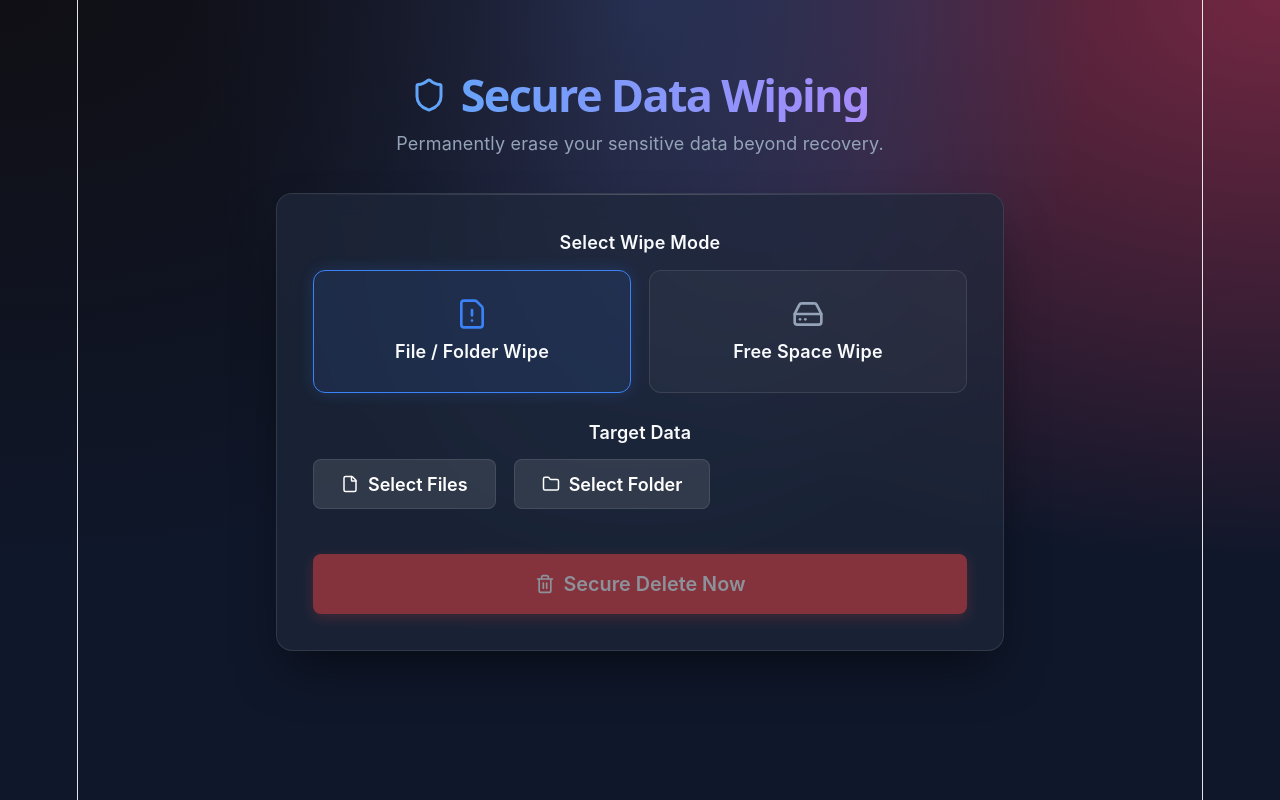
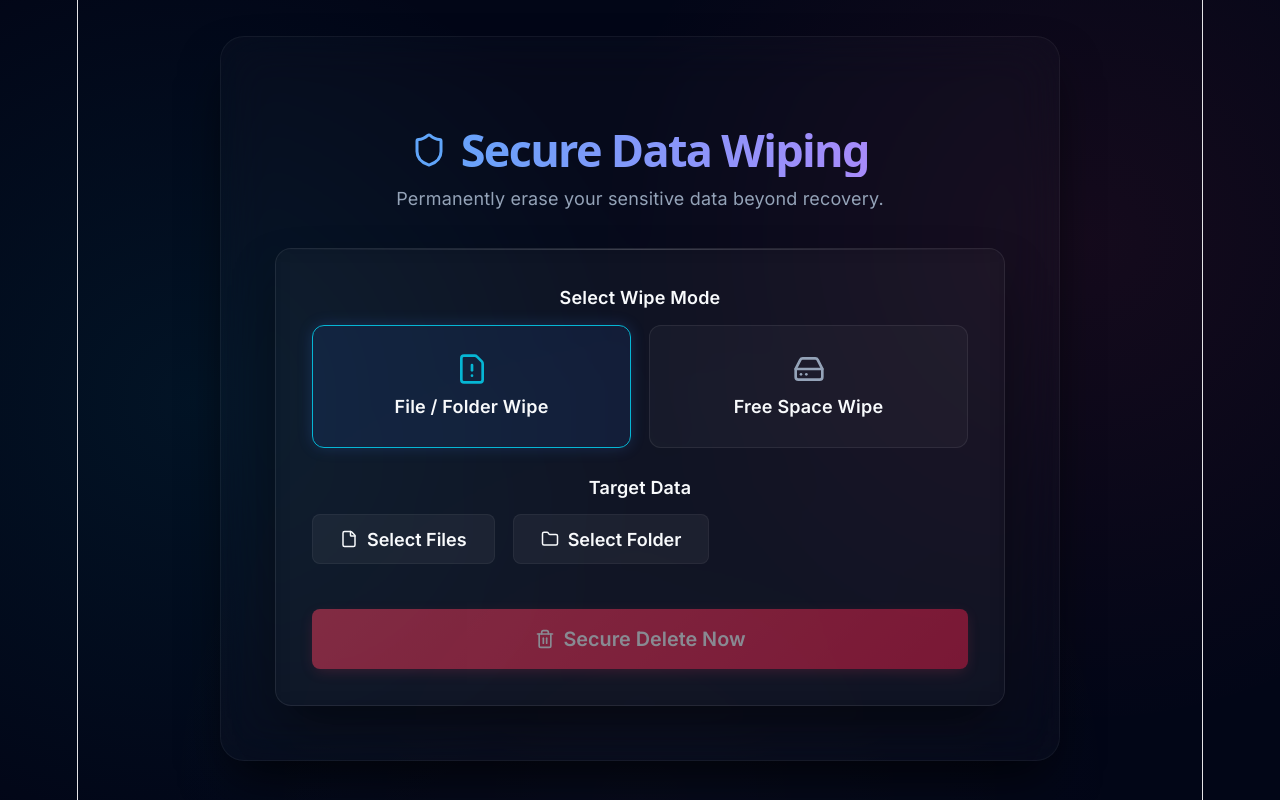
Before and after one commit to aryan45s/secure-data-wiping, a React (Vite) app: page / in a window 1280 px wide. Built offline with nearby package versions, Linux system fonts and the light colour scheme.

Commit message:
Apply premium Midnight Glass UI aesthetics

```diff
--- a/index.html
+++ b/index.html
@@ -5,7 +5,10 @@
   <meta charset="UTF-8" />
   <link rel="icon" type="image/svg+xml" href="/favicon.svg" />
   <meta name="viewport" content="width=device-width, initial-scale=1.0" />
-  <title>secure-data-wiping</title>
+  <title>Secure Data Wiping</title>
+  <link rel="preconnect" href="https://fonts.googleapis.com">
+  <link rel="preconnect" href="https://fonts.gstatic.com" crossorigin>
+  <link href="https://fonts.googleapis.com/css2?family=Inter:wght@300;400;500;600;700&display=swap" rel="stylesheet">
 </head>
 
 <body>
--- a/src/App.css
+++ b/src/App.css
@@ -1,14 +1,16 @@
 :root {
-  --bg-color: #0f172a;
-  --panel-bg: rgba(30, 41, 59, 0.7);
+  --bg-color: #020617; /* Very deep blue-slate */
+  --panel-bg: rgba(255, 255, 255, 0.02);
+  --glass-border: rgba(255, 255, 255, 0.05);
+  --glass-shadow: 0 25px 50px -12px rgba(0, 0, 0, 0.7);
   --text-primary: #f8fafc;
   --text-secondary: #94a3b8;
-  --accent-color: #3b82f6;
-  --accent-hover: #2563eb;
-  --danger-color: #ef4444;
-  --danger-hover: #dc2626;
+  --accent-color: #06b6d4; /* Cyan/Electric Blue */
+  --accent-hover: #0891b2;
+  --danger-color: #f43f5e; /* Vibrant Rose/Red */
+  --danger-hover: #e11d48;
   --success-color: #10b981;
-  --border-color: rgba(255, 255, 255, 0.1);
+  --border-color: rgba(255, 255, 255, 0.08);
   --font-family: 'Inter', system-ui, -apple-system, sans-serif;
 }
 
@@ -22,9 +24,9 @@ body {
   font-family: var(--font-family);
   background: var(--bg-color);
   background-image:
-    radial-gradient(at 0% 0%, hsla(253,16%,7%,1) 0, transparent 50%),
-    radial-gradient(at 50% 0%, hsla(225,39%,30%,1) 0, transparent 50%),
-    radial-gradient(at 100% 0%, hsla(339,49%,30%,1) 0, transparent 50%);
+    radial-gradient(circle at 15% 50%, rgba(6, 182, 212, 0.08) 0%, transparent 40%),
+    radial-gradient(circle at 85% 30%, rgba(244, 63, 94, 0.08) 0%, transparent 40%),
+    radial-gradient(circle at 50% 100%, rgba(255, 255, 255, 0.02) 0%, transparent 50%);
   color: var(--text-primary);
   min-height: 100vh;
   display: flex;
@@ -35,10 +37,16 @@ body {
 
 .app-container {
   width: 100%;
-  max-width: 800px;
-  padding: 2rem;
-  animation: fadeIn 0.5s ease-out;
-  margin: 0 auto;
+  max-width: 840px;
+  padding: 3rem;
+  background: var(--panel-bg);
+  backdrop-filter: blur(24px);
+  -webkit-backdrop-filter: blur(24px);
+  border: 1px solid var(--glass-border);
+  box-shadow: var(--glass-shadow);
+  border-radius: 24px;
+  animation: fadeIn 0.6s cubic-bezier(0.16, 1, 0.3, 1);
+  margin: 2rem auto;
 }
 
 .header {
@@ -190,35 +198,40 @@ body {
 }
 
 .btn-secondary {
-  background: rgba(255, 255, 255, 0.1);
-  border: 1px solid var(--border-color);
+  background: rgba(255, 255, 255, 0.05);
+  color: var(--text-primary);
+  border: 1px solid var(--glass-border);
 }
 
 .btn-secondary:hover:not(:disabled) {
-  background: rgba(255, 255, 255, 0.15);
+  background: rgba(255, 255, 255, 0.1);
+  border-color: rgba(255, 255, 255, 0.15);
 }
 
 .btn-danger {
-  background: var(--danger-color);
+  background: linear-gradient(135deg, var(--danger-color), var(--danger-hover));
+  color: white;
   width: 100%;
   margin-top: 1rem;
   padding: 1rem;
   font-size: 1.1rem;
-  box-shadow: 0 4px 14px 0 rgba(239, 68, 68, 0.39);
+  box-shadow: 0 4px 15px -3px rgba(244, 63, 94, 0.4);
 }
 
 .btn-danger:hover:not(:disabled) {
-  background: var(--danger-hover);
-  transform: translateY(-1px);
-  box-shadow: 0 6px 20px rgba(239, 68, 68, 0.4);
+  transform: translateY(-2px);
+  box-shadow: 0 8px 25px -4px rgba(244, 63, 94, 0.6);
 }
 
 .btn-primary {
-  background: var(--accent-color);
+  background: linear-gradient(135deg, var(--accent-color), var(--accent-hover));
+  color: white;
+  box-shadow: 0 4px 15px -3px rgba(6, 182, 212, 0.4);
 }
 
 .btn-primary:hover:not(:disabled) {
-  background: var(--accent-hover);
+  transform: translateY(-2px);
+  box-shadow: 0 8px 25px -4px rgba(6, 182, 212, 0.6);
 }
 
 .selected-files {
@@ -280,7 +293,6 @@ body {
   color: var(--danger-color);
   background: rgba(239, 68, 68, 0.1);
 }
-
 
 .drive-selector {
   width: 100%;
```
